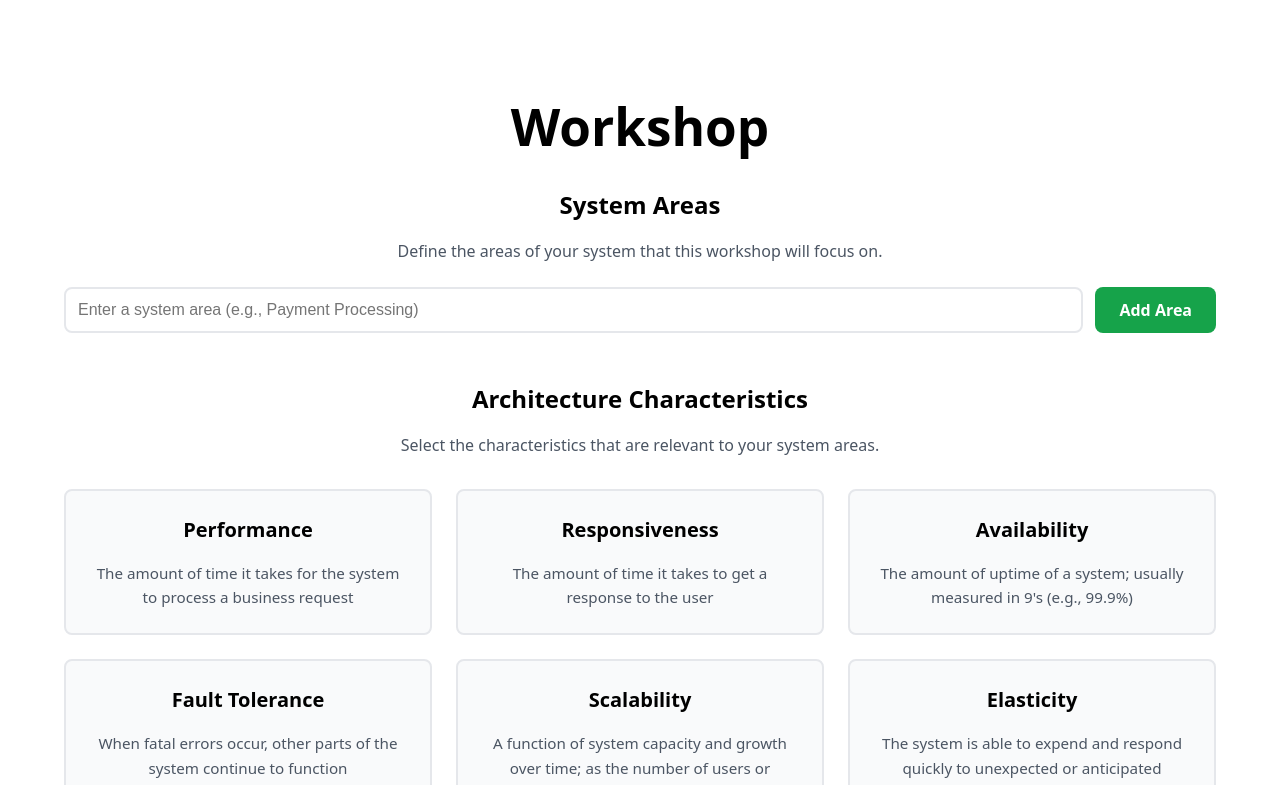
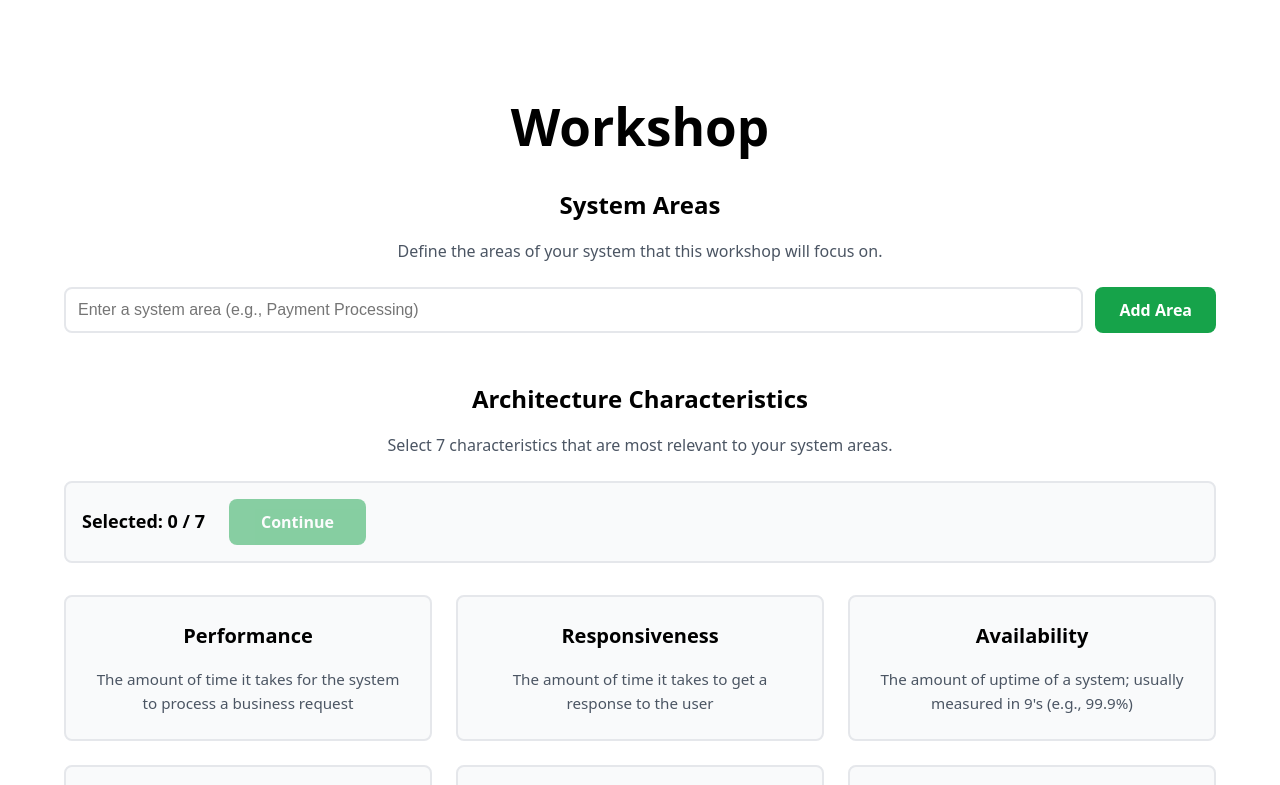
Before and after one commit to craighoustondev/architecure-characteristics, a Vue app in the folder frontend/: page /workshop in a window 1280 px wide. Shown: the top 785 px of the page. Built offline with nearby package versions, Linux system fonts and the light colour scheme.

Commit message:
Add selection limit and counter for characteristics in Workshop component: implement logic to restrict selection to 7 characteristics, display selection status, and update tests to validate new functionality.

```diff
--- a/frontend/src/views/Workshop.vue
+++ b/frontend/src/views/Workshop.vue
@@ -115,11 +115,19 @@ const removeSystemArea = (index: number) => {
 
 // Characteristics selection state
 const selectedCharacteristics = ref<Set<string>>(new Set())
+const MAX_SELECTIONS = 7
+const showLimitWarning = ref(false)
 
 const toggleSelection = (name: string) => {
   if (selectedCharacteristics.value.has(name)) {
     selectedCharacteristics.value.delete(name)
+    showLimitWarning.value = false
   } else {
+    // Check if we're at the limit
+    if (selectedCharacteristics.value.size >= MAX_SELECTIONS) {
+      showLimitWarning.value = true
+      return
+    }
     selectedCharacteristics.value.add(name)
   }
   // Trigger reactivity
@@ -128,6 +136,17 @@ const toggleSelection = (name: string) => {
 
 const isSelected = (name: string) => {
   return selectedCharacteristics.value.has(name)
+}
+
+const canContinue = () => {
+  return selectedCharacteristics.value.size === MAX_SELECTIONS
+}
+
+const continueToNextStep = () => {
+  if (canContinue()) {
+    // TODO: Navigate to next step
+    console.log('Selected characteristics:', Array.from(selectedCharacteristics.value))
+  }
 }
 </script>
 
@@ -171,7 +190,25 @@ const isSelected = (name: string) => {
     <!-- Characteristics Section -->
     <section class="characteristics-section">
       <h2>Architecture Characteristics</h2>
-      <p>Select the characteristics that are relevant to your system areas.</p>
+      <p>Select 7 characteristics that are most relevant to your system areas.</p>
+
+      <div class="selection-status">
+        <div class="counter">
+          Selected: {{ selectedCharacteristics.size }} / {{ MAX_SELECTIONS }}
+        </div>
+
+        <div v-if="showLimitWarning" class="warning-message">
+          You've reached the maximum of {{ MAX_SELECTIONS }} characteristics. Deselect one to choose a different characteristic.
+        </div>
+
+        <button
+          class="continue-button"
+          :disabled="!canContinue()"
+          @click="continueToNextStep"
+        >
+          Continue
+        </button>
+      </div>
 
       <div class="characteristics-grid">
         <CharacteristicCard
@@ -299,6 +336,58 @@ section {
   background-color: #fecaca;
 }
 
+.selection-status {
+  display: flex;
+  align-items: center;
+  gap: 1.5rem;
+  margin-bottom: 1.5rem;
+  padding: 1rem;
+  background-color: #f9fafb;
+  border: 2px solid #e5e7eb;
+  border-radius: 0.5rem;
+}
+
+.counter {
+  font-size: 1.125rem;
+  font-weight: 600;
+  color: #000000;
+}
+
+.warning-message {
+  flex: 1;
+  padding: 0.5rem 1rem;
+  background-color: #fef3c7;
+  border: 1px solid #f59e0b;
+  border-radius: 0.375rem;
+  color: #92400e;
+  font-size: 0.95rem;
+}
+
+.continue-button {
+  padding: 0.75rem 2rem;
+  background-color: #16a34a;
+  color: white;
+  border: none;
+  border-radius: 0.5rem;
+  font-size: 1rem;
+  font-weight: 600;
+  cursor: pointer;
+  transition: background-color 0.2s, opacity 0.2s;
+}
+
+.continue-button:hover:not(:disabled) {
+  background-color: #15803d;
+}
+
+.continue-button:active:not(:disabled) {
+  background-color: #14532d;
+}
+
+.continue-button:disabled {
+  opacity: 0.5;
+  cursor: not-allowed;
+}
+
 .characteristics-grid {
   display: grid;
   grid-template-columns: repeat(auto-fit, minmax(300px, 1fr));
```
Also changed, not shown: 1 other file (tests, documents, lock files or other folders).
